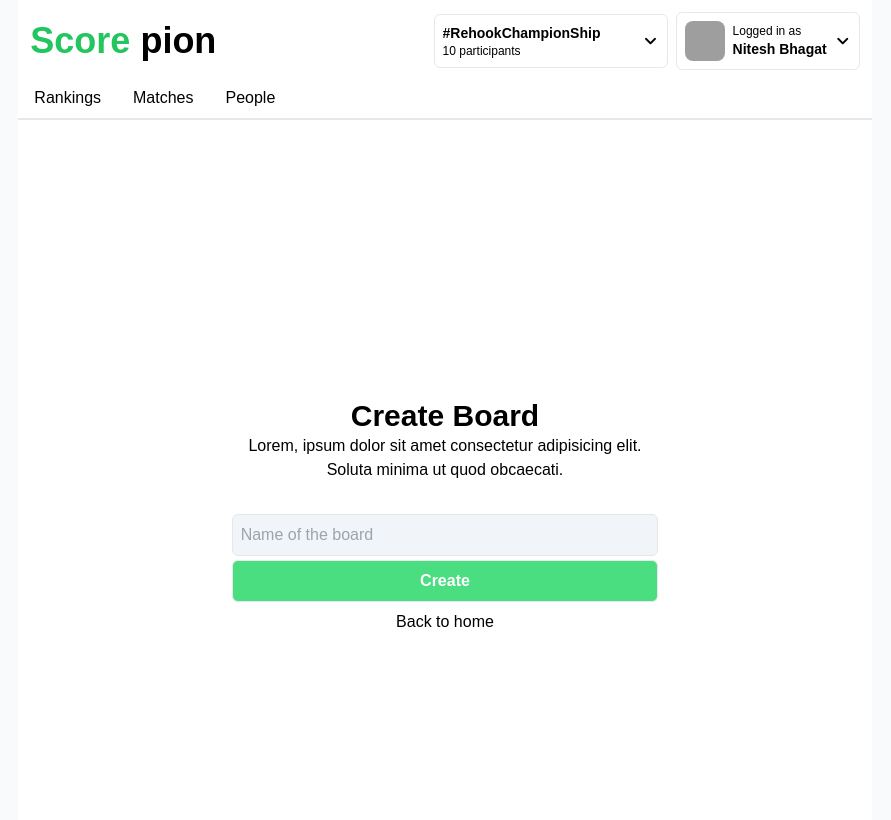
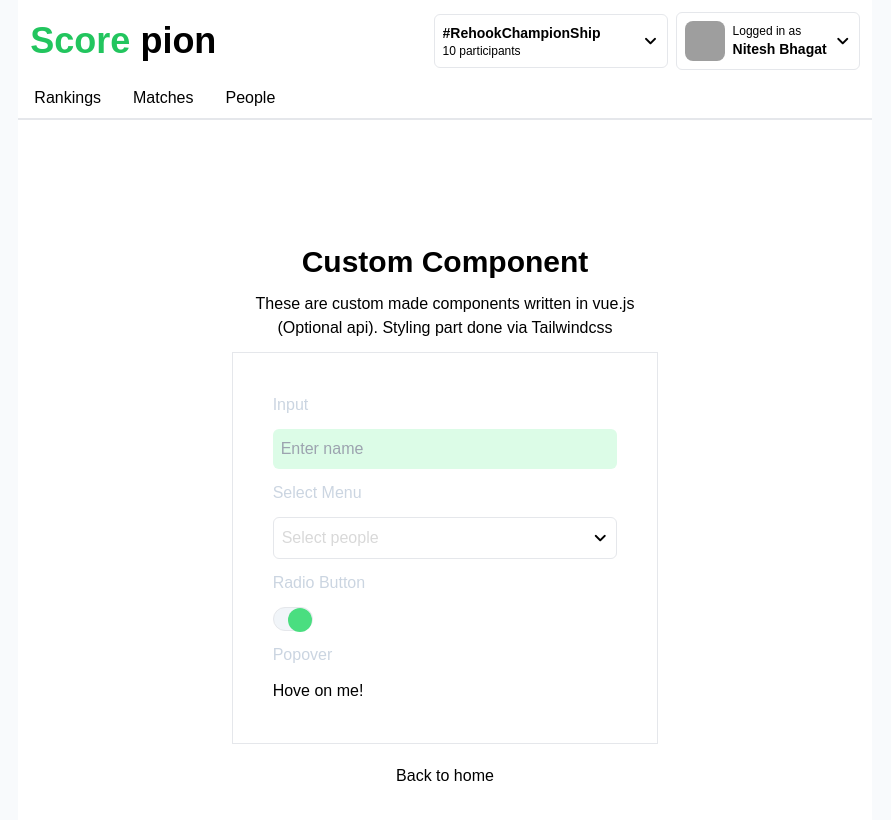
Before and after one commit to nitesh-bhagat/vue_, a Vue app: page /create-board in a window 1280 px wide. Shown: the top 820 px of the page, without its empty margins (195-1086 px from the left). Built offline with nearby package versions, Linux system fonts and the light colour scheme; grey boxes are pictures that could not be loaded.

Commit message:
fixed submit game bug

```diff
--- a/src/components/DropDown/SelectBoard.vue
+++ b/src/components/DropDown/SelectBoard.vue
@@ -4,6 +4,7 @@
       class="flex flex-row items-center gap-2 border py-2 px-2 rounded-md cursor-pointer select-none"
       @click="toggleBoardMenu"
     >
+      <!-- Select Item -->
       <div class="flex flex-col min-w-48 max-w-48">
         <span class="text-sm font-bold truncate w-42">
           #{{ getBoardList[getCurrentSelectedBoardIndex].name
@@ -15,7 +16,7 @@
       </div>
       <i class="pi pi-angle-down"></i>
     </div>
-
+    <!--Popup list  -->
     <div
       v-show="isOpen"
       class="w-full absolute z-20 top-14 bg-white shadow-md rounded-md overflow-hidden"
@@ -39,6 +40,7 @@
         <RouterLink to="/create-board">
           <button
             class="p-1 rounded-md flex items-center justify-center w-full hover:bg-green-400 hover:text-white text-sm"
+            @click="isOpen = false"
           >Create new board</button>
         </RouterLink>
       </div>
--- a/src/components/DropDown/SelectMenu.vue
+++ b/src/components/DropDown/SelectMenu.vue
@@ -1,30 +1,118 @@
 <template>
-  <div ref="wrapper" class="dropdown-wrapper">
-    <button @click="toggleDropdown">Toggle Dropdown</button>
-    <div v-if="isOpen" class="dropdown">
-      <!-- Dropdown content goes here -->
-      <slot></slot>
+  <div class="flex flex-col relative" ref="dropdown">
+    <div
+      @click="toggleDropdown"
+      class="flex flex-row items-center gap-2 border py-2 px-2 rounded-md cursor-pointer select-none"
+    >
+      <!-- Select Item -->
+      <div v-if="selectedItem !== null" class="flex flex-col flex-grow">
+        <span class="text-sm truncate">
+          {{ selectedItem.name
+          }}
+        </span>
+      </div>
+      <span v-else class="flex-1 opacity-15">{{ placeholder }}</span>
+      <i class="pi pi-angle-down"></i>
+    </div>
+    <div
+      v-if="isOpen"
+      class="w-full absolute z-20 border translate-y-12 left-0 bg-white shadow-md rounded-md overflow-hidden"
+    >
+      <!-- header -->
+      <div v-if="showFooterAction" class>
+        <Input
+          placeholder="Enter name"
+          v-model="inputValue"
+          :autofocus="true"
+          :class="[' focus-within:right-0 focus-within:ring-white ']"
+        />
+      </div>
+      <!-- main -->
+      <div class="flex flex-col border min-h-fit max-h-72 overflow-scroll p-2" ref="scrollOnMe">
+        <div
+          v-for="(item, index) in filteredChildren"
+          @click="onChange(index)"
+          :key="index"
+          :class="[index === selectedItemIndex && 'border bg-slate-50', 'flex flex-row hover:bg-slate-50 cursor-pointer  p-2 rounded-md items-center justify-between']"
+        >
+          <div class="flex flex-col">
+            <span class="text-sm">{{ item.name }}</span>
+          </div>
+        </div>
+      </div>
+      <!-- footer  -->
+      <div v-if="showFooterAction" class="p-2">
+        <RouterLink to="/create-board">
+          <button
+            class="p-1 rounded-md flex items-center justify-center w-full bg-green-400 text-white text-sm"
+            @click="isOpen = false"
+          >Create new board</button>
+        </RouterLink>
+      </div>
     </div>
   </div>
 </template>
 
   <script>
+import Input from "../Input/Input.vue";
+
 export default {
   data() {
     return {
-      isOpen: false
+      isOpen: false,
+      inputValue: ""
     };
+  },
+  props: {
+    children: Array,
+    selectedItem: [Object, null],
+    placeholder: String,
+    showFooterAction: {
+      type: Boolean,
+      default: false
+    }
+  },
+  components: {
+    Input
+  },
+  computed: {
+    filteredChildren() {
+      const val = this.children.filter(item =>
+        this.inputValue.length === 0
+          ? true
+          : item.name.toLowerCase().includes(this.inputValue.toLowerCase())
+      );
+
+      return val;
+    },
+    selectedItemIndex() {
+      return this.children.findIndex(item =>
+        this.selectedItem !== null ? item.id === this.selectedItem.id : 0
+      );
+    }
   },
   methods: {
     toggleDropdown() {
       this.isOpen = !this.isOpen;
+      this.scrollToElement();
     },
     closeDropdown() {
       this.isOpen = false;
     },
+    onChange(index) {
+      this.isOpen = false;
+      this.$emit("onChange", this.children[index]);
+    },
+    scrollToElement() {
+      const el = this.$refs.dropdown;
+
+      if (el) {
+        // Use el.scrollIntoView() to instantly scroll to the element
+        el.scrollIntoView({ behavior: "smooth" });
+      }
+    },
     handleClickOutside(event) {
-      const wrapper = this.$refs.wrapper;
-
+      const wrapper = this.$refs.dropdown;
       // Check if the click is outside the wrapper and dropdown
       if (wrapper && !wrapper.contains(event.target)) {
         this.closeDropdown();
@@ -41,16 +129,5 @@ export default {
 };
 </script>
 
-  <style scoped>
-/* Add your styles here */
-.dropdown-wrapper {
-  position: relative;
-}
-
-.dropdown {
-  position: absolute;
-  background: white;
-  border: 1px solid #ddd;
-  /* Additional styling */
-}
+<style scoped>
 </style>
--- a/src/components/Forms/MatchForm.vue
+++ b/src/components/Forms/MatchForm.vue
@@ -15,7 +15,7 @@
         </select>
 
         <input
-          v-model="form.player1_score"
+          v-model.number="form.player1_score"
           type="text"
           placeholder="score"
           class="outline-none w-16 text-center text-2xl"
@@ -36,7 +36,7 @@
         </select>
 
         <input
-          v-model="form.player2_score"
+          v-model.number="form.player2_score"
           type="text"
           placeholder="score"
           class="outline-none w-16 text-center text-2xl"
--- /dev/null
+++ b/src/components/Input/Input.vue
@@ -0,0 +1,23 @@
+<template>
+  <div
+    class="flex flex-row min-w-fit bg-gray-50 p-2 rounded-md items-center gap-2 focus-within:ring-1 focus-within:ring-black"
+  >
+    <slot name="prefix" />
+    <input
+      class="bg-transparent flex-grow outline-none"
+      :placeholder="placeholder"
+      v-bind="$attrs"
+      :value="modelValue"
+      @input="$emit('update:modelValue', $event.target.value)"
+    />
+    <slot name="suffix" />
+  </div>
+</template>
+
+<script>
+export default {
+  name: "Input",
+  props: { placeholder: String, modelValue: String }
+  //   inheritAttrs: false
+};
+</script>
--- /dev/null
+++ b/src/components/Popover/Popover.vue
@@ -0,0 +1,42 @@
+<template>
+  <div
+    class="flex flex-col relative cursor-pointer  items-center justify-center hover:scale-105"
+    @mouseenter="show"
+    @mouseleave="hide"
+  >
+    <slot />
+
+    <div
+      v-show="showPopover"
+      class="absolute min-w-72 flex flex-col items-center bottom-6  text-white text-sm  "
+    >
+      <div class="bg-black/70 min-w-fit py-1 px-3 rounded-full">{{ content }}</div>
+    </div>
+  </div>
+</template>
+
+<script>
+export default {
+  name: "Popover",
+  data() {
+    return {
+      showPopover: false
+    };
+  },
+  props: {
+    content: {
+      type: String,
+      default: "Popover",
+      required: false
+    }
+  },
+  methods: {
+    show() {
+      this.showPopover = true;
+    },
+    hide() {
+      this.showPopover = false;
+    }
+  }
+};
+</script>
--- /dev/null
+++ b/src/components/Radio/RadioButton.vue
@@ -0,0 +1,25 @@
+<template>
+  <div
+    :class="[value?'justify-start':'justify-end', 'flex flex-row rounded-full bg-slate-100 w-10 border h-6 transition delay-300 cursor-pointer']"
+    @click="onChange"
+  >
+    <div :class="[value?'bg-slate-300':'bg-green-400', 'w-6 h-6  rounded-full']"></div>
+  </div>
+</template>
+
+
+<script>
+export default {
+  name: "RadioButton",
+  data() {
+    return {
+      value: false
+    };
+  },
+  methods: {
+    onChange() {
+      this.value = !this.value;
+    }
+  }
+};
+</script>
--- a/src/pages/CreateBoardPage.vue
+++ b/src/pages/CreateBoardPage.vue
@@ -1,25 +1,37 @@
 <template>
-  <div class="flex flex-col items-center w-1/2 mx-auto justify-center min-h-screen">
-    <h1 class="text-3xl font-bold">Create Board</h1>
-    <span
-      class="text-center"
-    >Lorem, ipsum dolor sit amet consectetur adipisicing elit. Soluta minima ut quod obcaecati.</span>
-    <div class="my-4"></div>
+  <div class="flex flex-col items-center w-1/2 mx-auto justify-center min-h-screen gap-3">
+    <h1 class="text-3xl font-bold">Custom Component</h1>
+    <span class="text-center">These are custom made components written in vue.js (Optional api). Styling part done via Tailwindcss</span>
 
-    <div class="flex flex-col w-full gap-1">
-      <input
-        type="text"
-        placeholder="Name of the board"
-        class="bg-slate-100 border p-2 outline-none focus:ring-1 focus:ring-green-400 rounded-md"
+    <div class="flex flex-col items-start border w-full p-10 gap-3">
+      <!-- INPUT -->
+      <span class="text-slate-300">Input</span>
+      <Input
+        placeholder="Enter name"
+        v-model="inputValue"
+        :class="['bg-green-100 focus-within:right-2 focus-within:ring-green-400 w-full']"
       />
 
-      <button
-        type="text"
-        placeholder="Name of the board"
-        class="border p-2 bg-green-400 hover:bg-green-500 rounded-md font-bold text-white"
-      >
-        <span>Create</span>
-      </button>
+      <!-- SELECT -->
+      <span class="text-slate-300">Select Menu</span>
+      <SelectMenu
+        :children="optionsList"
+        :selectedItem="selectedItem"
+        :showFooterAction="true"
+        :class="['w-full']"
+        placeholder="Select people"
+        @onChange="setSelectedMenu"
+      />
+
+      <!-- RADIO BUTTON -->
+      <span class="text-slate-300">Radio Button</span>
+      <RadioButton />
+
+      <!-- POPOVER -->
+      <span class="text-slate-300">Popover</span>
+      <Popover content="Hello this is a popover">
+        <h1>Hove on me!</h1>
+      </Popover>
     </div>
 
     <RouterLink to="/" class="py-2">Back to home</RouterLink>
@@ -28,12 +40,57 @@
 
 
 <script>
+import SelectMenu from "@/components/DropDown/SelectMenu.vue";
+import Input from "@/components/Input/Input.vue";
+import MenuTile from "@/components/MenuTile.vue";
+import Popover from "@/components/Popover/Popover.vue";
+import RadioButton from "@/components/Radio/RadioButton.vue";
 import { RouterLink } from "vue-router";
 
 export default {
   name: "CreateBoard",
   components: {
-    RouterLink
+    Input,
+    RouterLink,
+    SelectMenu,
+    MenuTile,
+    RadioButton,
+    Popover
+  },
+  data() {
+    return {
+      inputValue: "",
+      isKeepMeLoggedIn: false,
+      appList: [
+        { id: 0, name: "Cricket" },
+        { id: 1, name: "Footbal" }
+      ],
+      selectedApp: null,
+      optionsList: [
+        { id: 0, name: "Nitesh" },
+        { id: 1, name: "Ansh" },
+        { id: 2, name: "Vishal" },
+        { id: 3, name: "Prakash" },
+        { id: 4, name: "Md" },
+        { id: 5, name: "Shayan Mondal" },
+        { id: 6, name: "Tushar Singh" },
+        { id: 7, name: "Nikhil Goyal" },
+        { id: 8, name: "Vinay Shakya" },
+        { id: 9, name: "Akshay Suhag" },
+        { id: 10, name: "Akhil Suhag" },
+        { id: 11, name: "Mukul Anand" },
+        { id: 12, name: "Tushar Dhara" }
+      ],
+      selectedItem: null
+    };
+  },
+  methods: {
+    setSelectedMenu(selectedOption) {
+      this.selectedItem = selectedOption;
+    },
+    setSelectedApp(selectedOption) {
+      this.selectedApp = selectedOption;
+    }
   }
 };
 </script>
--- a/src/pages/MatchPage.vue
+++ b/src/pages/MatchPage.vue
@@ -32,24 +32,17 @@ export default {
     ...mapState(["matches"])
   },
   methods: {
-    ...mapActions(["getAllMatchesbyId"]),
+    ...mapActions(["getAllMatches"]),
     toggleForm() {
       this.isMatchFormOppen = !this.isMatchFormOppen;
     },
     async refreshed() {
       this.isRefreshed = true;
-      console.log("ref");
-      // await this.getAllMatchesbyId();
+      await this.getAllMatches();
     }
   },
   async mounted() {
-    await this.getAllMatchesbyId();
-  },
-  updated() {
-    // this.refreshed();
-    if (this.isRefreshed) {
-      this.getAllMatchesbyId();
-    }
+    await this.getAllMatches();
   }
 };
 </script>
```
Also changed, not shown: src/data.json (+27 -60 lines), src/store/index.js (+5 -18 lines).
